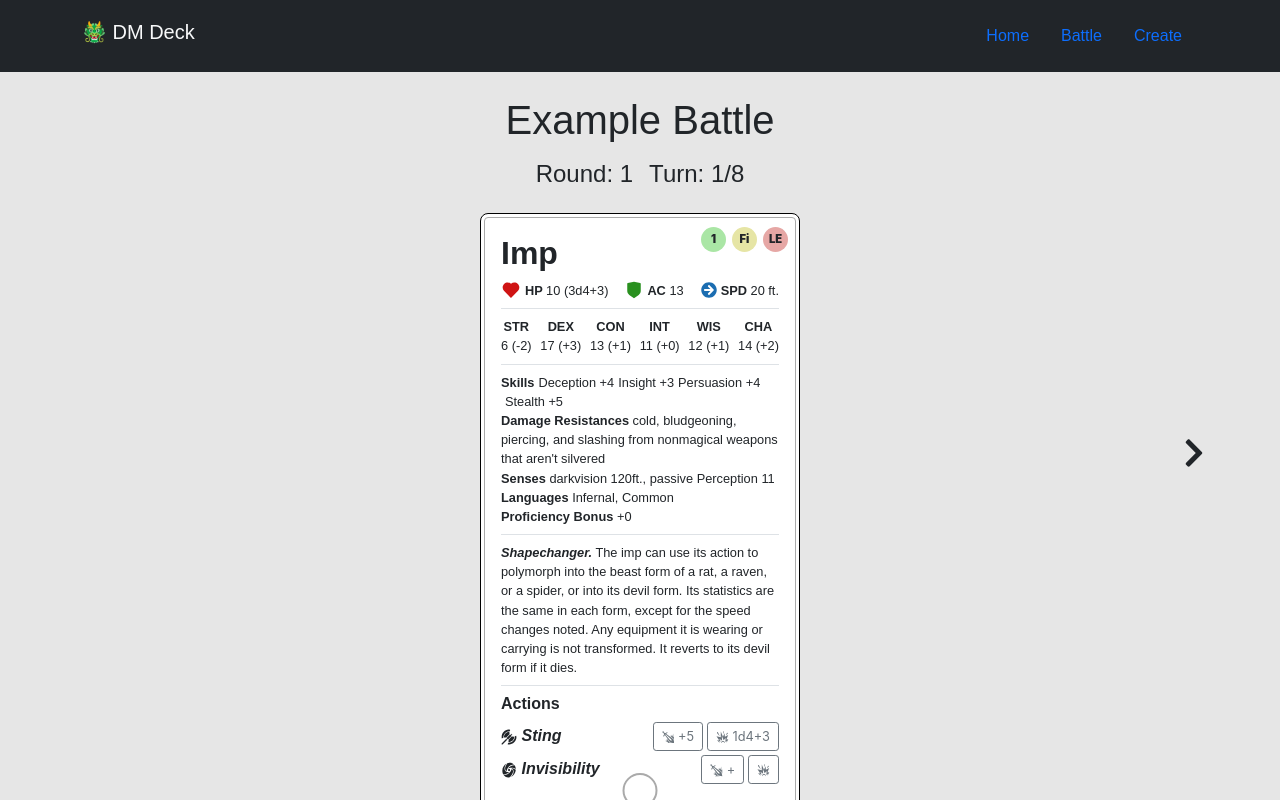
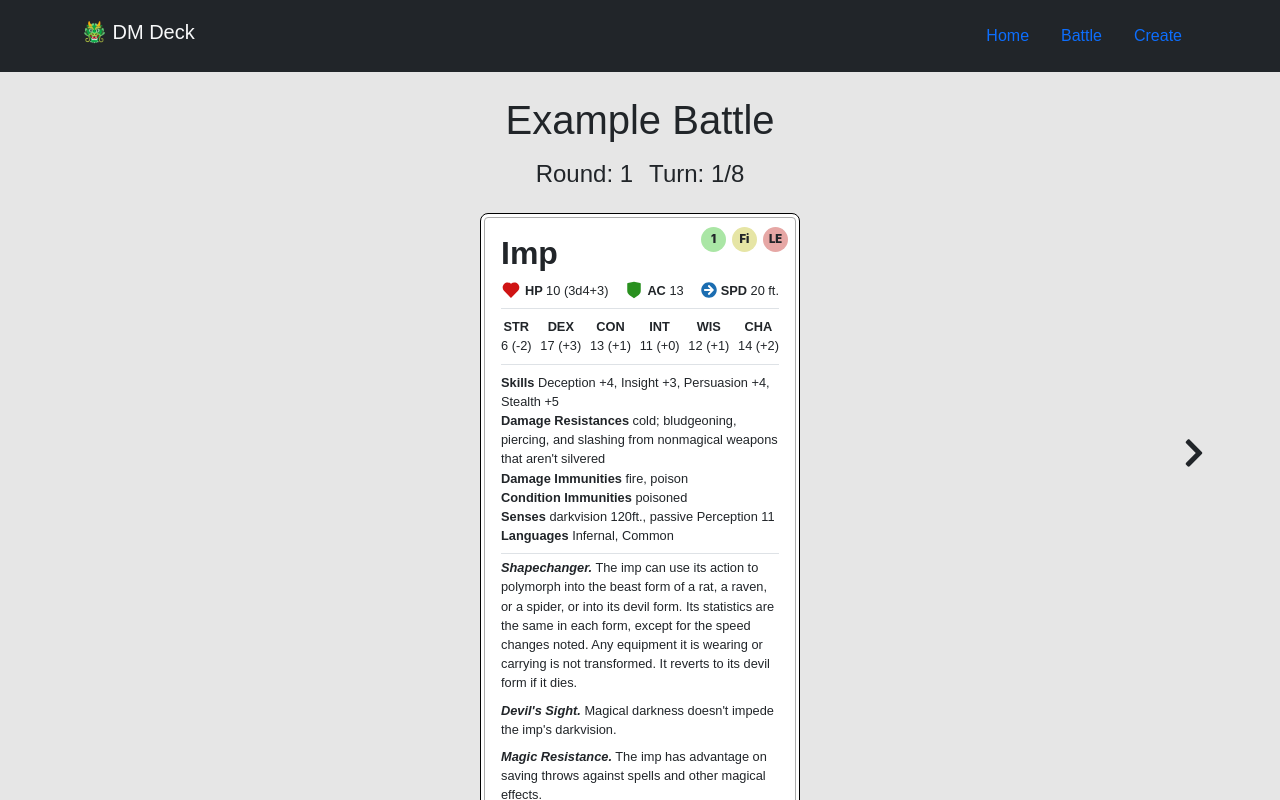
Before and after one commit to awidener3/dm-deck, a React (Create React App) app in the folder client/: page /dm-deck/battle in a window 1280 px wide. Shown: the top 800 px of the page. Built offline with nearby package versions, Linux system fonts and the light colour scheme; a web font is replaced by a local one.

Commit message:
Pulled Stat and Trait components out of Monster Card and into their own components

```diff
--- a/client/src/components/Monster/index.jsx
+++ b/client/src/components/Monster/index.jsx
@@ -38,6 +38,72 @@ const Monster = ({ monster, cardStyle }) => {
 		);
 	};
 
+	// Returns a <div> with the title of the stat and a description
+	const Stat = ({ title, property, connector = ', ' }) => {
+		return (
+			<div className="d-flex flex-wrap">
+				<p className="stat-text my-0">
+					<span className="stat-title">{title}</span>{' '}
+					{monster[property].join(connector)}
+				</p>
+			</div>
+		);
+	};
+
+	const Trait = ({ title, description }) => {
+		return (
+			<div className="dmd-card-row py-1">
+				<p className="ability-text m-0">
+					<span className="ability-title">{title}.</span>{' '}
+					{description}
+				</p>
+			</div>
+		);
+	};
+
+	// Handles all stats within a monsters object
+	const renderStats = (monster) => {
+		return (
+			<>
+				{monster.skills ? (
+					<Stat title={'Skills'} property={'skills'} />
+				) : null}
+				{monster.damage_resistances ? (
+					<Stat
+						title={'Damage Resistances'}
+						property={'damage_resistances'}
+						connector={'; '}
+					/>
+				) : null}
+				{monster.damage_immunities ? (
+					<Stat
+						title={'Damage Immunities'}
+						property={'damage_immunities'}
+					/>
+				) : null}
+				{monster.condition_immunities ? (
+					<Stat
+						title={'Condition Immunities'}
+						property={'condition_immunities'}
+					/>
+				) : null}
+				{monster.senses ? (
+					<Stat title={'Senses'} property={'senses'} />
+				) : null}
+				{monster.languages ? (
+					<Stat title={'Languages'} property={'languages'} />
+				) : null}
+				{monster.proficiency_bones > 0 ? (
+					<p className="stat-text m-0">
+						<span className="stat-title">Proficiency Bonus</span> +
+						{monster.proficiency_bonus}
+					</p>
+				) : null}
+			</>
+		);
+	};
+
+	// Renders all ability scores
 	const renderAbilityScores = (monster) => {
 		let abilityScores = [];
 		let shortName = [
@@ -133,64 +199,24 @@ const Monster = ({ monster, cardStyle }) => {
 					{renderAbilityScores(monster)}
 				</div>
 
-				{/* EXTRA STATS */}
+				{/* STATS */}
 				<div className="dmd-card-row d-flex flex-column py-2 border-bottom">
-					{/* Skills */}
-					{monster.skills ? (
-						<div className="d-flex flex-wrap">
-							<span className="stat-title">Skills </span>{' '}
-							{monster.skills.map((skill) => (
-								<p className="stat-text my-0 ms-1" key={skill}>
-									{' '}
-									{skill}
-								</p>
-							))}
-						</div>
-					) : null}
-					{/* Damage Resistances */}
-					{monster.damage_resistances ? (
-						<div className="d-flex flex-wrap">
-							<p className="stat-text my-0">
-								<span className="stat-title">
-									Damage Resistances{' '}
-								</span>{' '}
-								{monster.damage_resistances.join(', ')}
-							</p>
-						</div>
-					) : null}
-					{/* Damage Immunities */}
-					{/* Condition Immunities */}
-					{/* Senses */}
-					<p className="stat-text m-0">
-						<span className="stat-title">Senses</span>{' '}
-						{monster.senses[0]}, {monster.senses[1]}
-					</p>
-					{/* Languages */}
-					<p className="stat-text m-0">
-						<span className="stat-title">Languages</span>{' '}
-						{monster.languages[0]}, {monster.languages[1]}
-					</p>
-					{/* Proficiency */}
-					<p className="stat-text m-0">
-						<span className="stat-title">Proficiency Bonus</span> +
-						{monster.proficiency_bonus}
-					</p>
+					{renderStats(monster)}
 				</div>
 
 				{/* SPECIAL TRAITS */}
-				{monster.special_traits ? (
-					<div className="dmd-card-row py-2 border-bottom">
-						<p className="ability-text m-0">
-							<span className="ability-title">
-								{monster.special_traits[0].title}.
-							</span>{' '}
-							{monster.special_traits[0].description}
-						</p>
-					</div>
-				) : null}
+				{monster.special_traits
+					? monster.special_traits.map(({ title, description }) => (
+							<Trait
+								key={title}
+								title={title}
+								description={description}
+							/>
+					  ))
+					: null}
 
 				{/* ACTIONS */}
-				<div className="dmd-card-row py-2">
+				<div className="dmd-card-row py-2 border-top">
 					<h2 className="actions-header">Actions</h2>
 
 					{monster.actions.map((action) => (
--- a/client/src/components/Monster/monsterData.js
+++ b/client/src/components/Monster/monsterData.js
@@ -305,7 +305,7 @@ const monsters = [
 			{
 				title: "Devil's Sight",
 				description:
-					"Magical darkness doesn't impeded the imp's darkvision.",
+					"Magical darkness doesn't impede the imp's darkvision.",
 			},
 			{
 				title: 'Magic Resistance',
```
